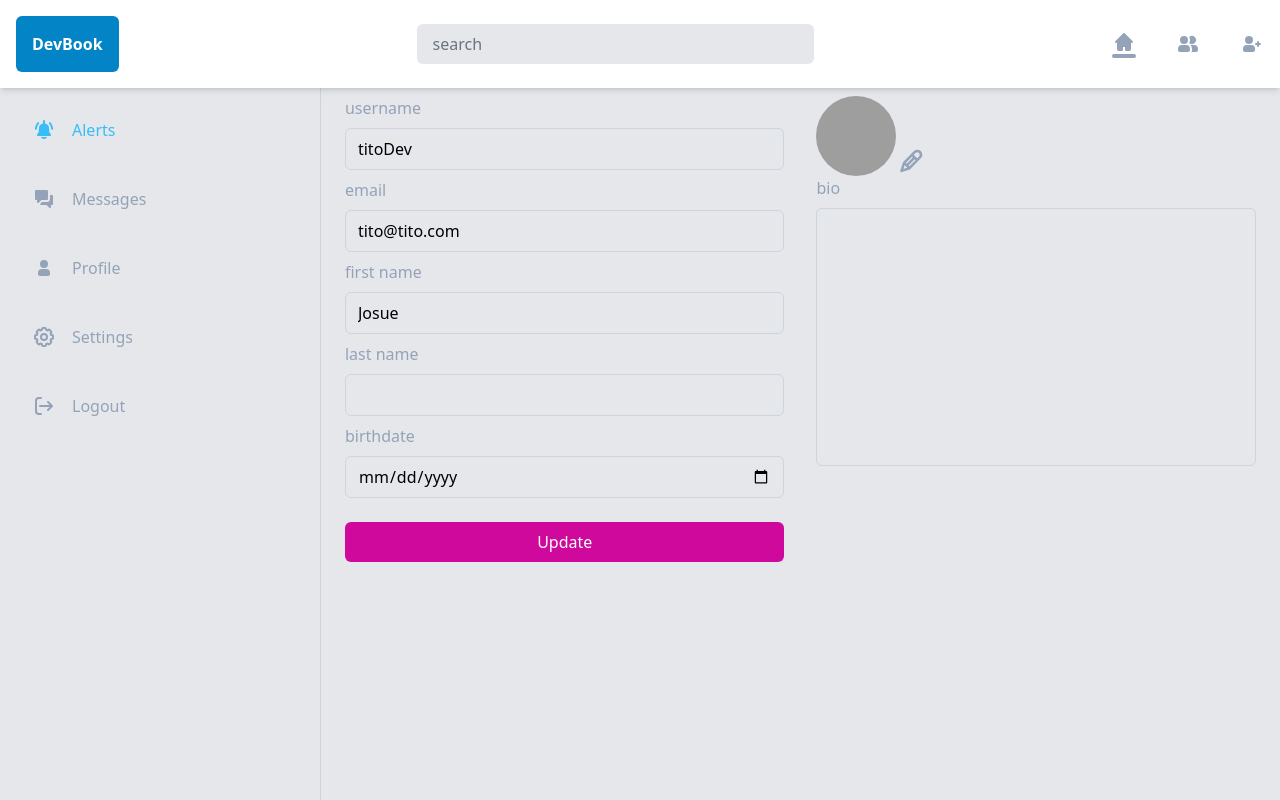
After one commit to byron-fran/Dev-Book-Social-Media, a Django app: page /update/14ee41c5-0683-407c-bfad-e566a29714f8/ in a window 1280 px wide. The commit adds this page. Run offline with Django 5.2, Linux system fonts and the light colour scheme; data comes from the database, SQL or seed files in the repository; both versions use the stored data as it was after the commit; some libraries are stand-ins or nearby versions; grey boxes are pictures that could not be loaded.

Commit message:
update profile data

```diff
--- a/Apps/base/templates/home.html
+++ b/Apps/base/templates/home.html
@@ -1,5 +1,5 @@
 {% extends 'base.html' %}
-{% comment %} {% extends "admin/change_form.html" %} {% endcomment %}
+
 {% load static %}
 {% block content %}
 {% include 'navbar.html' %}
@@ -56,6 +56,7 @@
 
             </div>
         </div>
+
         {% include 'posts.html' %}
     </div>
     {% comment %} !todo create sidebar right{% endcomment %}
--- a/Apps/base/templates/sidebar.html
+++ b/Apps/base/templates/sidebar.html
@@ -26,7 +26,7 @@
         </a>
       </li>
       <li>
-        <a href="#" class="flex gap-4 text-slate-400">
+        <a href="{%  url 'users:update' request.user.id %}" class="flex gap-4 text-slate-400">
           <svg class="w-6 h-6 text-slate-400 dark:text-white" aria-hidden="true" xmlns="http://www.w3.org/2000/svg" width="24" height="24" fill="currentColor" viewBox="0 0 24 24">
             <path fill-rule="evenodd" d="M12 4a4 4 0 1 0 0 8 4 4 0 0 0 0-8Zm-2 9a4 4 0 0 0-4 4v1a2 2 0 0 0 2 2h8a2 2 0 0 0 2-2v-1a4 4 0 0 0-4-4h-4Z" clip-rule="evenodd" />
           </svg>Profile
--- /dev/null
+++ b/Apps/base/templatetags/add_class.py
@@ -0,0 +1,6 @@
+from django import template
+register = template.Library()
+
+@register.filter
+def add_class(field, css_class):
+    return field.as_widget(attrs={'class': css_class})
--- a/Apps/core/settings.py
+++ b/Apps/core/settings.py
@@ -125,9 +125,11 @@ USE_TZ = True
 # Static files (CSS, JavaScript, Images)
 # https://docs.djangoproject.com/en/5.0/howto/static-files/
 STATIC_URL = '/static/'
-STATICFILES_DIRS = (os.path.join(BASE_DIR, 'static'),)
+STATICFILES_DIRS = [
+    os.path.join(BASE_DIR, 'static'),
+]
 STATIC_ROOT = os.path.join(BASE_DIR, 'staticfiles')
-
+print(STATIC_ROOT, 'soy yo')
 # media files settings
 MEDIA_URL = "/media/"
 MEDIA_ROOT = os.path.join(BASE_DIR, 'media')
--- a/Apps/theme/static/css/dist/styles.css
+++ b/Apps/theme/static/css/dist/styles.css
@@ -1399,6 +1411,10 @@ input:checked + .toggle-bg {
 
 .mb-2 {
   margin-bottom: 0.5rem;
+}
+
+.mb-8 {
+  margin-bottom: 2rem;
 }
 
 .ml-4 {
@@ -1552,6 +1568,10 @@ input:checked + .toggle-bg {
   height: 300px;
 }
 
+.h-\[30px\] {
+  height: 30px;
+}
+
 .h-\[50\%\] {
   height: 50%;
 }
@@ -1616,6 +1636,14 @@ input:checked + .toggle-bg {
   width: 2rem;
 }
 
+.w-\[30\%\] {
+  width: 30%;
+}
+
+.w-\[30px\] {
+  width: 30px;
+}
+
 .w-\[40\%\] {
   width: 40%;
 }
@@ -1640,8 +1664,16 @@ input:checked + .toggle-bg {
   width: 90%;
 }
 
+.w-\[95\%\] {
+  width: 95%;
+}
+
 .w-full {
   width: 100%;
+}
+
+.w-1 {
+  width: 0.25rem;
 }
 
 .max-w-2xl {
@@ -1714,6 +1767,10 @@ input:checked + .toggle-bg {
   cursor: pointer;
 }
 
+.resize-none {
+  resize: none;
+}
+
 .resize {
   resize: both;
 }
@@ -1780,6 +1849,10 @@ input:checked + .toggle-bg {
 
 .gap-6 {
   gap: 1.5rem;
+}
+
+.gap-8 {
+  gap: 2rem;
 }
 
 .space-x-2 > :not([hidden]) ~ :not([hidden]) {
@@ -2509,6 +2583,10 @@ input:checked + .toggle-bg {
     width: 70%;
   }
 
+  .md\:grid-cols-2 {
+    grid-template-columns: repeat(2, minmax(0, 1fr));
+  }
+
   .md\:grid-cols-8 {
     grid-template-columns: repeat(8, minmax(0, 1fr));
   }
--- a/Apps/users/models.py
+++ b/Apps/users/models.py
@@ -6,6 +6,7 @@ import uuid
 
 # Create your models here.
 class User (AbstractBaseUser,PermissionsMixin):
+
     id = models.UUIDField(default=uuid.uuid4, editable=False, primary_key=True)
     username = models.CharField(unique=True, max_length=200)
     email = models.EmailField(max_length=200, unique=True)
@@ -13,9 +14,7 @@ class User (AbstractBaseUser,PermissionsMixin):
     bio = models.TextField(blank=True, null=True)
     first_name=models.CharField(max_length=200)
     last_name = models.CharField(null=True, blank=True,max_length=200)
-
-    # birthdate =models.DateField(null=True)
-
+    birthdate =models.DateField(null=True, blank=True)
     photo_profile = models.ImageField(upload_to='profiles_photo/', null=True, blank=True)
     image_background = models.ImageField(upload_to='background/', null=True, blank=True)
     is_staff = models.BooleanField(default=False)
--- /dev/null
+++ b/Apps/users/static/users/index.js
@@ -0,0 +1,19 @@
+const birthdate = document.querySelector("input[name='birthdate']")
+const conatinerPhoto = document.querySelector('#conatiner_photo')
+const text = document.querySelector('#text')
+const messageSuccess = document.querySelector('#message_success')
+
+
+conatinerPhoto.children[2].classList.add('hidden')
+conatinerPhoto.children[3].classList.add('hidden')
+conatinerPhoto.children[4].classList.add('hidden')
+conatinerPhoto.childNodes[4].textContent = ''
+conatinerPhoto.childNodes[11].textContent = ''
+
+if(messageSuccess){
+    setTimeout(() => {
+        messageSuccess.classList.add('hidden')
+    }, 3000)
+}
+birthdate.setAttribute('type', 'date');
+birthdate.classList.add('w-full', 'border', 'border-slate-300', 'bg-transparent', 'rounded-md', 'my-2')
--- /dev/null
+++ b/Apps/users/templates/profile/profile_update.html
@@ -0,0 +1,59 @@
+{% extends 'base.html' %}
+{% block content %}
+{% include "navbar.html" %}
+{% load static %}
+{% load add_class %}
+<main class="grid md:grid-cols-8 h-[90vh] mt-[5rem] ">
+
+    {% include 'sidebar.html' %}
+    <div class="w-full    md:col-span-6  overflow-y-scroll no-scrollbar border-l border-l-slate-300">
+
+        {% if request.GET.ok == '1' %}
+            <div id="message_success" class="border mt-10 w-[30%] border-sky-500 rounded-md p-2 text-sky-500 text-center mx-auto transition-transform ease-out ">
+                <p>Update profile successs</p>
+            </div>
+        {% endif %}
+        <form method="post" enctype="multipart/form-data" class="grid md:grid-cols-2 gap-8 w-[95%] mx-auto mb-8 mt-4">
+            {% csrf_token %}
+            <div>
+                <label class="text-slate-400">username</label>
+                {{ form.username|add_class:'border border-slate-300 w-full rounded-md bg-transparent my-2' }}
+                <label class="text-slate-400">email</label>
+                {{ form.email|add_class:'border border-slate-300 w-full rounded-md bg-transparent my-2' }}
+                <label class="text-slate-400">first name</label>
+                {{ form.first_name|add_class:'border border-slate-300 w-full rounded-md bg-transparent my-2' }}
+                <label class="text-slate-400">last name</label>
+                {{ form.last_name|add_class:'border border-slate-300 w-full rounded-md bg-transparent my-2' }}
+                <label class="text-slate-400" for="">birthdate</label>
+                {{ form.birthdate}}
+                <button class="w-full text-white pink-normal mt-4 rounded-md p-2" type="submit">Update</button>
+            </div>
+            <div >
+                <div id="conatiner_photo" class="flex items-end">
+                    {% if user.photo_profile %}
+                        <div>
+                            <img class=" w-[80px] h-[80px] rounded-full " src="{{ user.photo_profile.url}}" alt="{{ user.username}}">
+                        </div>
+                    {% else %}
+                        <div>
+                            <svg class="w-[80px] h-[80px] text-slate-400 dark:text-white " aria-hidden="true" xmlns="http://www.w3.org/2000/svg" width="24" height="24" fill="currentColor" viewBox="0 0 24 24">
+                                <path fill-rule="evenodd" d="M12 20a7.966 7.966 0 0 1-5.002-1.756l.002.001v-.683c0-1.794 1.492-3.25 3.333-3.25h3.334c1.84 0 3.333 1.456 3.333 3.25v.683A7.966 7.966 0 0 1 12 20ZM2 12C2 6.477 6.477 2 12 2s10 4.477 10 10c0 5.5-4.44 9.963-9.932 10h-.138C6.438 21.962 2 17.5 2 12Zm10-5c-1.84 0-3.333 1.455-3.333 3.25S10.159 13.5 12 13.5c1.84 0 3.333-1.455 3.333-3.25S13.841 7 12 7Z" clip-rule="evenodd"/>
+                            </svg>
+                        </div>
+                    {% endif %}
+                    <label for="id_photo_profile">
+                        <svg class="w-[30px] h-[30px] text-slate-400 dark:text-white" aria-hidden="true" xmlns="http://www.w3.org/2000/svg" width="24" height="24" fill="none" viewBox="0 0 24 24">
+                            <path stroke="currentColor" stroke-linecap="round" stroke-linejoin="round" stroke-width="2" d="M10.779 17.779 4.36 19.918 6.5 13.5m4.279 4.279 8.364-8.643a3.027 3.027 0 0 0-2.14-5.165 3.03 3.03 0 0 0-2.14.886L6.5 13.5m4.279 4.279L6.499 13.5m2.14 2.14 6.213-6.504M12.75 7.04 17 11.28"/>
+                        </svg>
+                    </label>
+                    {{form.photo_profile|add_class:'bg-transparent hidden'}}
+                </div>
+
+                <label class="text-slate-400">bio</label>
+                {{ form.bio|add_class:'border resize-none border-slate-300 w-full rounded-md bg-transparent my-2' }}
+            </div>
+
+      </form>
+    </div>
+    <script src="{% static 'users/index.js' %}"></script>
+{% endblock %}
--- a/Apps/users/urls.py
+++ b/Apps/users/urls.py
@@ -11,6 +11,8 @@ urlpatterns = [
     # authentications
     path('register/', views.RegisterView.as_view(), name='register'),
     path('login/', views.LoginView.as_view(), name='login'),
-    path('logout/', views.logout_view, name='logout')
+    path('logout/', views.logout_view, name='logout'),
+    # crud user
+    path('update/<str:pk>/', views.UpdateProfile.as_view(), name='update')
 
 ]
--- a/Apps/users/views.py
+++ b/Apps/users/views.py
@@ -4,6 +4,7 @@ from django.http import HttpResponse, HttpResponseRedirect
 from django.shortcuts import render
 from django.urls import reverse_lazy
 from django.views.generic import CreateView,FormView
+from django.views.generic.edit import UpdateView
 from .models import User
 from posts.models import Post
 from django.contrib.auth.mixins import LoginRequiredMixin, UserPassesTestMixin
@@ -110,6 +111,7 @@ class LoginView( FormView):
             return super().form_valid(form)
         else:
             messages.error(self.request, 'Email or password incorrect')
+
             return super().form_invalid(form)
 
 
@@ -120,3 +122,15 @@ def logout_view(request):
     return HttpResponseRedirect(
         redirect_to='/login/'
     )
+
+# Update profile
+class UpdateProfile(UpdateView):
+
+    model = User
+    fields= ['username', 'email', 'bio', 'first_name', 'last_name', 'birthdate', 'photo_profile']
+    template_name = 'profile/profile_update.html'
+
+    def get_success_url(self) -> str:
+        id = self.kwargs['pk']
+        self.success_url = f'/update/{id}/?ok=1'
+        return super().get_success_url()
```
Also changed, not shown: other parts of Apps/theme/static/css/dist/styles.css (+69 -27 lines), Apps/base/static/js/index.js (deleted, +0 -38 lines), Apps/users/templates/profile/profile_user.html (+2 -29 lines), Apps/base/templatetags/__init__.py (added), Apps/db.sqlite3, Apps/users/migrations/0004_user_birthdate.py (added), 1 other file.
